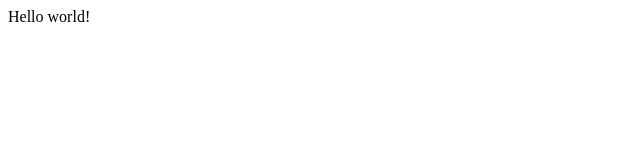
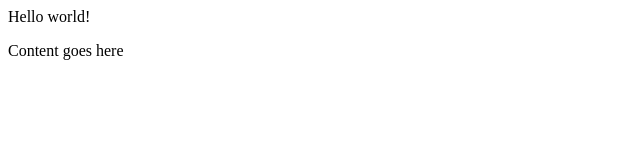
Before and after one commit to mr-akgupta/git-repos, a plain HTML site: page index.html in a window 1280 px wide. Shown: the whole page, without its empty margins (0-640 px from the left). Drawn offline with Linux system fonts and the light colour scheme.

Commit message:
added content

```diff
--- a/index.html
+++ b/index.html
@@ -1 +1,2 @@
 <p>Hello world!</p>
+<p>Content goes here</p>
```
